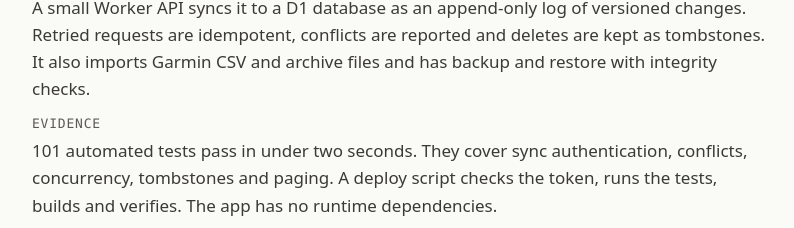
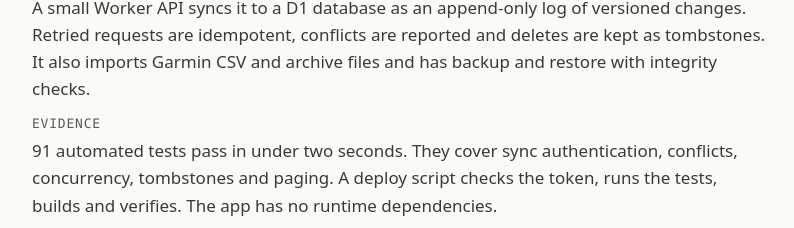
Before and after one commit to TalYanai/TalYanai.github.io, a plain HTML site: page index.html in a window 1280 px wide. Shown: the part 2160-2388 px from the top of the page, 116-910 px from the left. Drawn offline with Linux system fonts and the light colour scheme.

Commit message:
Correct GymLog test count to 91 after removing personal one-off scripts
Co-Authored-By: Claude Sonnet 5.5 <noreply@anthropic.com>

```diff
--- a/index.html
+++ b/index.html
@@ -231,7 +231,7 @@
             <dl class="facts">
               <div><dt>Problem</dt><dd>Workout apps lose entries without a signal in the gym, and I wanted to import my own Garmin history and keep the data in my hands.</dd></div>
               <div><dt>What I built</dt><dd>A progressive web app that works offline and stores state locally behind a validated schema. A small Worker API syncs it to a D1 database as an append-only log of versioned changes. Retried requests are idempotent, conflicts are reported and deletes are kept as tombstones. It also imports Garmin CSV and archive files and has backup and restore with integrity checks.</dd></div>
-              <div><dt>Evidence</dt><dd>101 automated tests pass in under two seconds. They cover sync authentication, conflicts, concurrency, tombstones and paging. A deploy script checks the token, runs the tests, builds and verifies. The app has no runtime dependencies.</dd></div>
+              <div><dt>Evidence</dt><dd>91 automated tests pass in under two seconds. They cover sync authentication, conflicts, concurrency, tombstones and paging. A deploy script checks the token, runs the tests, builds and verifies. The app has no runtime dependencies.</dd></div>
               <div><dt>Limits</dt><dd>Single user with one shared bearer token, not per-user accounts. No CI workflow yet. The sync tests run against a D1 test helper rather than a live D1. The interface is in Hebrew.</dd></div>
             </dl>
             <figure class="diagram" tabindex="0">
```
Also changed, not shown: 1 other file.
